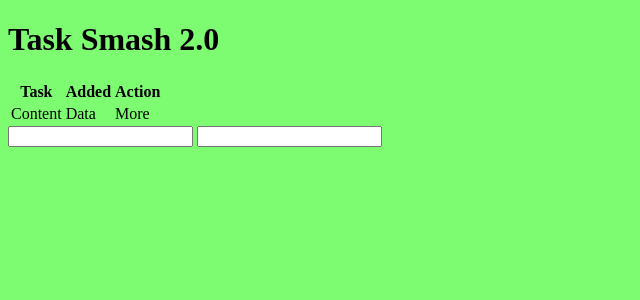
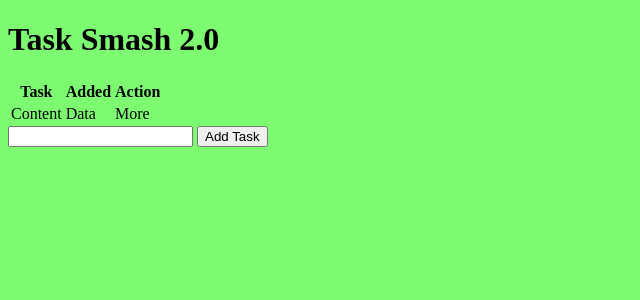
Before and after one commit to MarkRyuo/PythonDevelopment, a Flask app: template templates/Testing.html in a window 1280 px wide. Shown: the top 300 px of the page, without its empty margins (0-640 px from the left). Run offline with Flask 3, Linux system fonts and the light colour scheme; the template is opened without the code that fills it, so the values that code supplies are empty; style sheets or scripts are compiled from the project's sources.

Commit message:
Update: Aug 15 2024

```diff
--- a/templates/Testing.html
+++ b/templates/Testing.html
@@ -28,7 +28,7 @@
 
         <form action="">
             <input type="text" name="content" id="content">
-            <input type="text">
+            <input type="submit" value="Add Task" id="btn-add">
         </form>
 
     </div>
```
